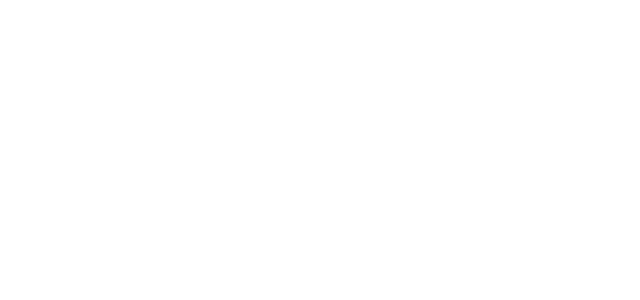
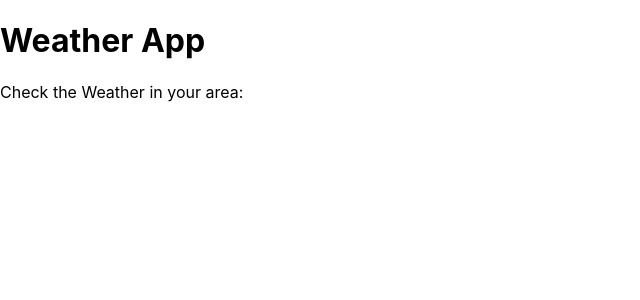
Before and after one commit to DevonTubben/Weather, a React (Create React App) app: page / in a window 1280 px wide. Shown: the top 300 px of the page, without its empty margins (0-640 px from the left). Built offline with nearby package versions, Linux system fonts and the light colour scheme.

Commit message:
localhost is working properly

```diff
--- a/src/App.js
+++ b/src/App.js
@@ -1,8 +1,9 @@
-import React from 'react'
+import Home from './Components/Home'
 
 function App() {
   return (
     <div className="App">
+      <Home />
     </div>
   );
 }
--- /dev/null
+++ b/src/Components/Home.js
@@ -0,0 +1,18 @@
+import React, { Component } from 'react'
+
+class Home extends Component {
+    render(){
+        return(
+            <div>
+                <h1>
+                    Weather App
+                </h1>
+                <p>
+                    Check the Weather in your area:
+                </p>
+            </div>
+        )
+    }
+}
+
+export default Home;
```
